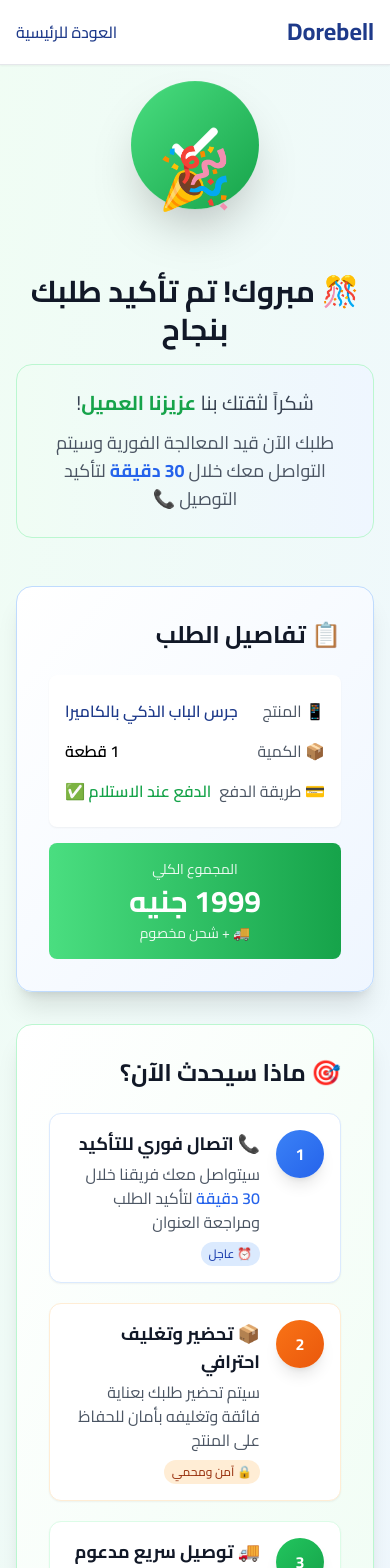
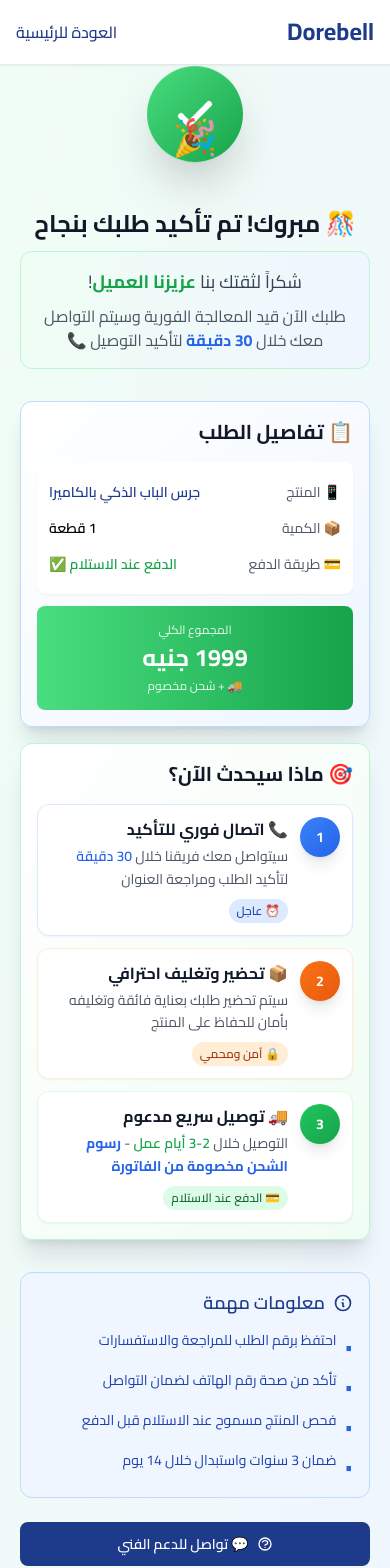
Before and after one commit to taysirco/dorebell, a Next.js app: page /thank-you in a window 390 px wide. Shown: the top 1568 px of the page. Built offline with nearby package versions, Linux system fonts and the light colour scheme.

Commit message:
📱 Mobile optimization for thank you page + shorter order IDs

```diff
--- a/app/api/order/route.ts
+++ b/app/api/order/route.ts
@@ -132,7 +132,7 @@ export async function POST(request: NextRequest) {
 
     // Create order object for logging/processing
     const order = {
-      id: `ORDER_${Date.now()}_${Math.random().toString(36).substr(2, 9)}`,
+      id: `DB${Date.now().toString().slice(-6)}${Math.random().toString(36).substr(2, 3).toUpperCase()}`,
       timestamp: orderData.timestamp,
       customer: {
         fullName: orderData.fullName,
--- a/app/thank-you/page.tsx
+++ b/app/thank-you/page.tsx
@@ -55,44 +55,60 @@ function ThankYouContent() {
       </header>
 
       {/* Success Content */}
-      <div className="max-w-4xl mx-auto px-4 sm:px-6 lg:px-8 py-12">
-        <div className="text-center mb-12">
+      <div className="max-w-4xl mx-auto px-3 sm:px-6 lg:px-8 py-6 sm:py-12">
+        <div className="text-center mb-8 sm:mb-12">
           {/* Success Animation */}
-          <div className="relative mb-8">
-            <div className="w-32 h-32 bg-gradient-to-br from-green-400 to-green-600 rounded-full flex items-center justify-center mx-auto shadow-2xl animate-bounce-slow">
-              <svg className="w-16 h-16 text-white" fill="none" viewBox="0 0 24 24" stroke="currentColor">
+          <div className="relative mb-6 sm:mb-8">
+            <div className="w-24 h-24 sm:w-32 sm:h-32 bg-gradient-to-br from-green-400 to-green-600 rounded-full flex items-center justify-center mx-auto shadow-2xl animate-bounce-slow">
+              <svg className="w-12 h-12 sm:w-16 sm:h-16 text-white" fill="none" viewBox="0 0 24 24" stroke="currentColor">
                 <path strokeLinecap="round" strokeLinejoin="round" strokeWidth={3} d="M5 13l4 4L19 7" />
               </svg>
             </div>
             {/* Confetti Effect */}
             <div className="absolute inset-0 flex items-center justify-center">
-              <div className="text-6xl animate-pulse">🎉</div>
+              <div className="text-4xl sm:text-6xl animate-pulse">🎉</div>
             </div>
           </div>
 
           {/* Success Message */}
-          <div className="mb-8">
-            <h1 className="text-3xl md:text-5xl font-bold text-gray-900 mb-4 leading-tight">
+          <div className="mb-6 sm:mb-8">
+            <h1 className="text-2xl sm:text-3xl md:text-5xl font-bold text-gray-900 mb-3 sm:mb-4 leading-tight px-2">
               🎊 مبروك! تم تأكيد طلبك بنجاح
             </h1>
 
-            <div className="bg-gradient-to-r from-green-50 to-blue-50 rounded-2xl p-6 mb-6 border border-green-200">
-              <p className="text-xl text-gray-700 mb-3">
+            <div className="bg-gradient-to-r from-green-50 to-blue-50 rounded-xl sm:rounded-2xl p-4 sm:p-6 mb-4 sm:mb-6 border border-green-200 mx-2 sm:mx-0">
+              <p className="text-lg sm:text-xl text-gray-700 mb-2 sm:mb-3">
                 شكراً لثقتك بنا <span className="font-bold text-green-600">{orderData?.customerName || 'عزيزنا العميل'}</span>!
               </p>
-              <p className="text-lg text-gray-600">
+              <p className="text-base sm:text-lg text-gray-600">
                 طلبك الآن قيد المعالجة الفورية وسيتم التواصل معك خلال <span className="font-bold text-blue-600">30 دقيقة</span> لتأكيد التوصيل 📞
               </p>
             </div>
 
             {orderData?.orderId && (
-              <div className="bg-white rounded-2xl shadow-xl p-8 inline-block border-t-4 border-green-500">
+              <div className="bg-white rounded-xl sm:rounded-2xl shadow-xl p-4 sm:p-8 inline-block border-t-4 border-green-500 mx-2 sm:mx-0 w-full sm:w-auto max-w-sm">
                 <div className="text-center">
-                  <p className="text-sm text-gray-500 mb-2">🔢 رقم الطلب الخاص بك</p>
-                  <p className="text-3xl font-bold text-navy font-mono tracking-wider bg-gray-50 px-4 py-2 rounded-lg">
-                    {orderData.orderId}
-                  </p>
-                  <p className="text-xs text-gray-500 mt-2">احتفظ بهذا الرقم للمراجعة</p>
+                  <p className="text-xs sm:text-sm text-gray-500 mb-2">🔢 رقم الطلب الخاص بك</p>
+                  <div className="bg-gray-50 rounded-lg p-3 sm:p-4 mb-2">
+                    <p className="text-2xl sm:text-3xl font-bold text-navy font-mono tracking-wider break-all select-all">
+                      {orderData.orderId}
+                    </p>
+                  </div>
+                  <p className="text-xs text-gray-500">📱 اضغط لتحديد الرقم</p>
+                  <button
+                    onClick={() => {
+                      navigator.clipboard?.writeText(orderData.orderId);
+                      // Show success feedback
+                      const button = document.createElement('div');
+                      button.textContent = '✅ تم النسخ';
+                      button.className = 'fixed top-4 left-1/2 transform -translate-x-1/2 bg-green-500 text-white px-4 py-2 rounded-lg z-50';
+                      document.body.appendChild(button);
+                      setTimeout(() => button.remove(), 2000);
+                    }}
+                    className="mt-2 bg-blue-500 hover:bg-blue-600 text-white text-xs sm:text-sm px-3 py-2 rounded-lg transition-colors"
+                  >
+                    📋 نسخ الرقم
+                  </button>
                 </div>
               </div>
             )}
@@ -100,57 +116,57 @@ function ThankYouContent() {
         </div>
 
         {/* Order Summary */}
-        <div className="grid grid-cols-1 md:grid-cols-2 gap-8 mb-12">
+        <div className="grid grid-cols-1 md:grid-cols-2 gap-4 sm:gap-8 mb-8 sm:mb-12 px-2 sm:px-0">
           {/* Order Details */}
-          <div className="bg-gradient-to-br from-white to-blue-50 rounded-2xl shadow-xl p-8 border border-blue-200">
-            <h2 className="text-2xl font-bold text-gray-900 mb-6 flex items-center gap-3">
+          <div className="bg-gradient-to-br from-white to-blue-50 rounded-xl sm:rounded-2xl shadow-xl p-4 sm:p-8 border border-blue-200">
+            <h2 className="text-xl sm:text-2xl font-bold text-gray-900 mb-4 sm:mb-6 flex items-center gap-2 sm:gap-3">
               📋 تفاصيل الطلب
             </h2>
 
-            <div className="space-y-4">
-              <div className="bg-white rounded-lg p-4 shadow-sm">
-                <div className="flex justify-between items-center py-2">
-                  <span className="text-gray-600 flex items-center gap-2">
+            <div className="space-y-3 sm:space-y-4">
+              <div className="bg-white rounded-lg p-3 sm:p-4 shadow-sm">
+                <div className="flex justify-between items-center py-2 text-sm sm:text-base">
+                  <span className="text-gray-600 flex items-center gap-1 sm:gap-2">
                     📱 المنتج
                   </span>
-                  <span className="font-semibold text-navy">جرس الباب الذكي بالكاميرا</span>
+                  <span className="font-semibold text-navy text-right">جرس الباب الذكي بالكاميرا</span>
                 </div>
-                <div className="flex justify-between items-center py-2">
-                  <span className="text-gray-600 flex items-center gap-2">
+                <div className="flex justify-between items-center py-2 text-sm sm:text-base">
+                  <span className="text-gray-600 flex items-center gap-1 sm:gap-2">
                     📦 الكمية
                   </span>
                   <span className="font-semibold">{orderData?.quantity || '1'} قطعة</span>
                 </div>
-                <div className="flex justify-between items-center py-2">
-                  <span className="text-gray-600 flex items-center gap-2">
+                <div className="flex justify-between items-center py-2 text-sm sm:text-base">
+                  <span className="text-gray-600 flex items-center gap-1 sm:gap-2">
                     💳 طريقة الدفع
                   </span>
-                  <span className="font-semibold text-green-600">الدفع عند الاستلام ✅</span>
+                  <span className="font-semibold text-green-600 text-right">الدفع عند الاستلام ✅</span>
                 </div>
               </div>
 
               <div className="bg-gradient-to-r from-green-400 to-green-600 text-white rounded-lg p-4 text-center">
-                <div className="text-sm opacity-90 mb-1">المجموع الكلي</div>
-                <div className="text-3xl font-bold">{orderData?.totalPrice || '1999'} جنيه</div>
-                <div className="text-sm opacity-90 mt-1">🚚 + شحن مخصوم</div>
+                <div className="text-xs sm:text-sm opacity-90 mb-1">المجموع الكلي</div>
+                <div className="text-2xl sm:text-3xl font-bold">{orderData?.totalPrice || '1999'} جنيه</div>
+                <div className="text-xs sm:text-sm opacity-90 mt-1">🚚 + شحن مخصوم</div>
               </div>
             </div>
           </div>
 
           {/* Next Steps */}
-          <div className="bg-gradient-to-br from-white to-green-50 rounded-2xl shadow-xl p-8 border border-green-200">
-            <h2 className="text-2xl font-bold text-gray-900 mb-6 flex items-center gap-3">
+          <div className="bg-gradient-to-br from-white to-green-50 rounded-xl sm:rounded-2xl shadow-xl p-4 sm:p-8 border border-green-200">
+            <h2 className="text-xl sm:text-2xl font-bold text-gray-900 mb-4 sm:mb-6 flex items-center gap-2 sm:gap-3">
               🎯 ماذا سيحدث الآن؟
             </h2>
 
-            <div className="space-y-5">
-              <div className="flex items-start gap-4 p-4 bg-white rounded-xl shadow-sm border border-blue-100">
-                <div className="w-12 h-12 bg-gradient-to-br from-blue-500 to-blue-600 rounded-full flex items-center justify-center flex-shrink-0 shadow-lg">
-                  <span className="text-white font-bold">1</span>
+            <div className="space-y-3 sm:space-y-5">
+              <div className="flex items-start gap-3 sm:gap-4 p-3 sm:p-4 bg-white rounded-xl shadow-sm border border-blue-100">
+                <div className="w-10 h-10 sm:w-12 sm:h-12 bg-gradient-to-br from-blue-500 to-blue-600 rounded-full flex items-center justify-center flex-shrink-0 shadow-lg">
+                  <span className="text-white font-bold text-sm sm:text-base">1</span>
                 </div>
                 <div className="flex-1">
-                  <h3 className="font-bold text-gray-900 text-lg">📞 اتصال فوري للتأكيد</h3>
-                  <p className="text-gray-600 mt-1">سيتواصل معك فريقنا خلال <span className="font-semibold text-blue-600">30 دقيقة</span> لتأكيد الطلب ومراجعة العنوان</p>
+                  <h3 className="font-bold text-gray-900 text-base sm:text-lg">📞 اتصال فوري للتأكيد</h3>
+                  <p className="text-gray-600 mt-1 text-sm sm:text-base leading-relaxed">سيتواصل معك فريقنا خلال <span className="font-semibold text-blue-600">30 دقيقة</span> لتأكيد الطلب ومراجعة العنوان</p>
                   <div className="mt-2 flex items-center gap-2">
                     <span className="inline-flex items-center px-2 py-1 rounded-full text-xs font-medium bg-blue-100 text-blue-800">
                       ⏰ عاجل
@@ -159,13 +175,13 @@ function ThankYouContent() {
                 </div>
               </div>
 
-              <div className="flex items-start gap-4 p-4 bg-white rounded-xl shadow-sm border border-orange-100">
-                <div className="w-12 h-12 bg-gradient-to-br from-orange-500 to-orange-600 rounded-full flex items-center justify-center flex-shrink-0 shadow-lg">
-                  <span className="text-white font-bold">2</span>
+              <div className="flex items-start gap-3 sm:gap-4 p-3 sm:p-4 bg-white rounded-xl shadow-sm border border-orange-100">
+                <div className="w-10 h-10 sm:w-12 sm:h-12 bg-gradient-to-br from-orange-500 to-orange-600 rounded-full flex items-center justify-center flex-shrink-0 shadow-lg">
+                  <span className="text-white font-bold text-sm sm:text-base">2</span>
                 </div>
                 <div className="flex-1">
-                  <h3 className="font-bold text-gray-900 text-lg">📦 تحضير وتغليف احترافي</h3>
-                  <p className="text-gray-600 mt-1">سيتم تحضير طلبك بعناية فائقة وتغليفه بأمان للحفاظ على المنتج</p>
+                  <h3 className="font-bold text-gray-900 text-base sm:text-lg">📦 تحضير وتغليف احترافي</h3>
+                  <p className="text-gray-600 mt-1 text-sm sm:text-base leading-relaxed">سيتم تحضير طلبك بعناية فائقة وتغليفه بأمان للحفاظ على المنتج</p>
                   <div className="mt-2 flex items-center gap-2">
                     <span className="inline-flex items-center px-2 py-1 rounded-full text-xs font-medium bg-orange-100 text-orange-800">
                       🔒 آمن ومحمي
@@ -174,13 +190,13 @@ function ThankYouContent() {
                 </div>
               </div>
 
-              <div className="flex items-start gap-4 p-4 bg-white rounded-xl shadow-sm border border-green-100">
-                <div className="w-12 h-12 bg-gradient-to-br from-green-500 to-green-600 rounded-full flex items-center justify-center flex-shrink-0 shadow-lg">
-                  <span className="text-white font-bold">3</span>
+              <div className="flex items-start gap-3 sm:gap-4 p-3 sm:p-4 bg-white rounded-xl shadow-sm border border-green-100">
+                <div className="w-10 h-10 sm:w-12 sm:h-12 bg-gradient-to-br from-green-500 to-green-600 rounded-full flex items-center justify-center flex-shrink-0 shadow-lg">
+                  <span className="text-white font-bold text-sm sm:text-base">3</span>
                 </div>
                 <div className="flex-1">
-                  <h3 className="font-bold text-gray-900 text-lg">🚚 توصيل سريع مدعوم</h3>
-                  <p className="text-gray-600 mt-1">التوصيل خلال <span className="font-semibold text-green-600">2-3 أيام عمل</span> - <span className="font-bold text-blue-600">رسوم الشحن مخصومة من الفاتورة</span></p>
+                  <h3 className="font-bold text-gray-900 text-base sm:text-lg">🚚 توصيل سريع مدعوم</h3>
+                  <p className="text-gray-600 mt-1 text-sm sm:text-base leading-relaxed">التوصيل خلال <span className="font-semibold text-green-600">2-3 أيام عمل</span> - <span className="font-bold text-blue-600">رسوم الشحن مخصومة من الفاتورة</span></p>
                   <div className="mt-2 flex items-center gap-2">
                     <span className="inline-flex items-center px-2 py-1 rounded-full text-xs font-medium bg-green-100 text-green-800">
                       💳 الدفع عند الاستلام
@@ -193,40 +209,40 @@ function ThankYouContent() {
         </div>
 
         {/* Important Information */}
-        <div className="bg-blue-50 border border-blue-200 rounded-xl p-8 mb-8">
-          <h2 className="text-xl font-semibold text-blue-900 mb-4 flex items-center gap-3">
-            <svg className="w-6 h-6" fill="none" viewBox="0 0 24 24" stroke="currentColor">
+        <div className="bg-blue-50 border border-blue-200 rounded-xl p-4 sm:p-8 mb-6 sm:mb-8 mx-2 sm:mx-0">
+          <h2 className="text-lg sm:text-xl font-semibold text-blue-900 mb-3 sm:mb-4 flex items-center gap-2 sm:gap-3">
+            <svg className="w-5 h-5 sm:w-6 sm:h-6" fill="none" viewBox="0 0 24 24" stroke="currentColor">
               <path strokeLinecap="round" strokeLinejoin="round" strokeWidth={2} d="M13 16h-1v-4h-1m1-4h.01M21 12a9 9 0 11-18 0 9 9 0 0118 0z" />
             </svg>
             معلومات مهمة
           </h2>
-          <ul className="space-y-2 text-blue-800">
+          <ul className="space-y-2 text-blue-800 text-sm sm:text-base">
             <li className="flex items-start gap-2">
-              <span className="text-blue-600 mt-1">•</span>
-              <span>احتفظ برقم الطلب للمراجعة والاستفسارات</span>
+              <span className="text-blue-600 mt-1 text-lg">•</span>
+              <span className="leading-relaxed">احتفظ برقم الطلب للمراجعة والاستفسارات</span>
             </li>
             <li className="flex items-start gap-2">
-              <span className="text-blue-600 mt-1">•</span>
-              <span>تأكد من صحة رقم الهاتف لضمان التواصل</span>
+              <span className="text-blue-600 mt-1 text-lg">•</span>
+              <span className="leading-relaxed">تأكد من صحة رقم الهاتف لضمان التواصل</span>
             </li>
             <li className="flex items-start gap-2">
-              <span className="text-blue-600 mt-1">•</span>
-              <span>فحص المنتج مسموح عند الاستلام قبل الدفع</span>
+              <span className="text-blue-600 mt-1 text-lg">•</span>
+              <span className="leading-relaxed">فحص المنتج مسموح عند الاستلام قبل الدفع</span>
             </li>
             <li className="flex items-start gap-2">
-              <span className="text-blue-600 mt-1">•</span>
-              <span>ضمان 3 سنوات واستبدال خلال 14 يوم</span>
+              <span className="text-blue-600 mt-1 text-lg">•</span>
+              <span className="leading-relaxed">ضمان 3 سنوات واستبدال خلال 14 يوم</span>
             </li>
           </ul>
         </div>
 
         {/* Action Buttons */}
-        <div className="grid grid-cols-1 sm:grid-cols-2 gap-6 mb-12">
+        <div className="grid grid-cols-1 sm:grid-cols-2 gap-4 sm:gap-6 mb-8 sm:mb-12 px-2 sm:px-0">
           <Link
             href="/contact"
-            className="bg-navy hover:bg-navy/90 text-white font-semibold py-4 px-6 rounded-lg transition-colors duration-300 flex items-center justify-center gap-3"
+            className="bg-navy hover:bg-navy/90 text-white font-semibold py-3 sm:py-4 px-4 sm:px-6 rounded-lg transition-colors duration-300 flex items-center justify-center gap-2 sm:gap-3 text-sm sm:text-base"
           >
-            <svg className="w-5 h-5" fill="none" viewBox="0 0 24 24" stroke="currentColor">
+            <svg className="w-4 h-4 sm:w-5 sm:h-5" fill="none" viewBox="0 0 24 24" stroke="currentColor">
               <path strokeLinecap="round" strokeLinejoin="round" strokeWidth={2} d="M8.228 9c.549-1.165 2.03-2 3.772-2 2.21 0 4 1.343 4 3 0 1.4-1.278 2.575-3.006 2.907-.542.104-.994.54-.994 1.093m0 3h.01M21 12a9 9 0 11-18 0 9 9 0 0118 0z" />
             </svg>
             💬 تواصل للدعم الفني
@@ -234,26 +250,26 @@ function ThankYouContent() {
 
           <Link
             href="/"
-            className="btn-primary py-4 px-6 text-center"
+            className="btn-primary py-3 sm:py-4 px-4 sm:px-6 text-center text-sm sm:text-base"
           >
             🏠 العودة للرئيسية
           </Link>
         </div>
 
         {/* Thank You Message */}
-        <div className="bg-white rounded-xl shadow-lg p-8 text-center">
-          <h2 className="text-xl font-semibold text-gray-900 mb-4">
+        <div className="bg-white rounded-xl shadow-lg p-4 sm:p-8 text-center mx-2 sm:mx-0">
+          <h2 className="text-lg sm:text-xl font-semibold text-gray-900 mb-3 sm:mb-4">
             🙏 شكراً لثقتك بنا
           </h2>
-          <p className="text-gray-600 mb-6">
+          <p className="text-gray-600 mb-4 sm:mb-6 text-sm sm:text-base leading-relaxed">
             أنت الآن جزء من <strong>عائلة آمنة</strong> تستخدم أحدث تقنيات الحماية
           </p>
 
-          <div className="bg-green-50 border border-green-200 rounded-lg p-4">
-            <p className="text-green-800 font-semibold">
+          <div className="bg-green-50 border border-green-200 rounded-lg p-3 sm:p-4">
+            <p className="text-green-800 font-semibold text-sm sm:text-base">
               💚 راحة البال أصبحت حقيقة الآن
             </p>
-            <p className="text-sm text-green-600 mt-1">
+            <p className="text-xs sm:text-sm text-green-600 mt-1">
               لأي استفسارات، فريق الدعم الفني متاح 24/7
             </p>
           </div>
```
